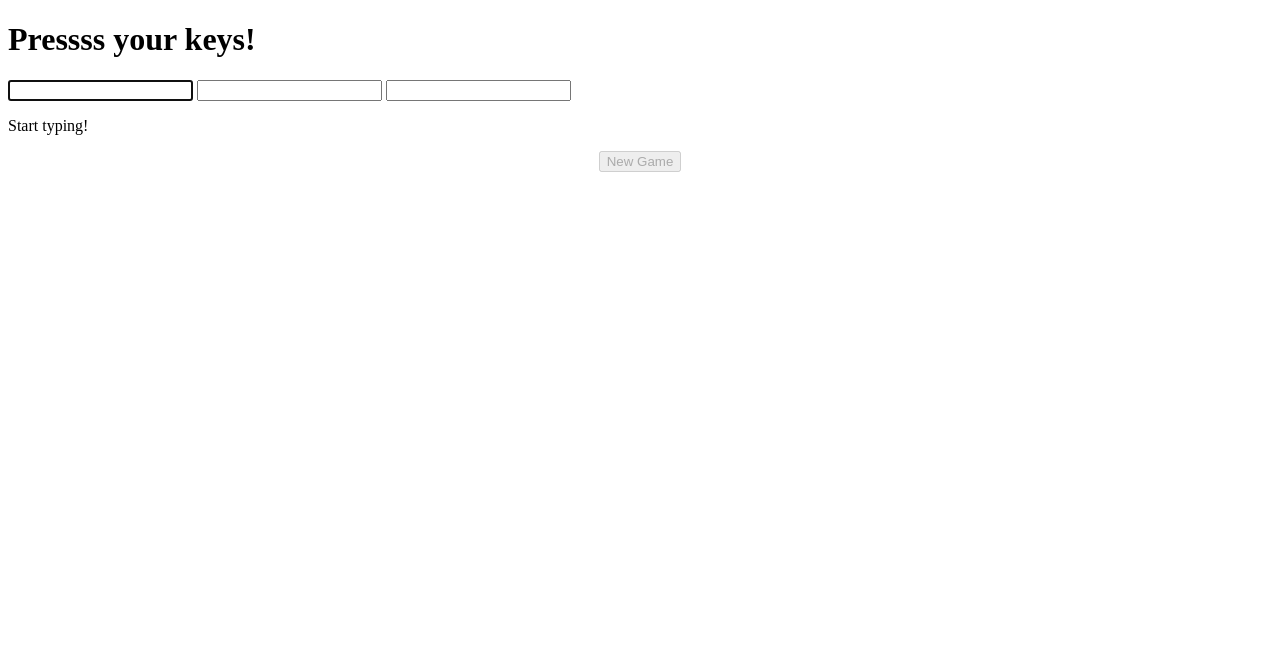
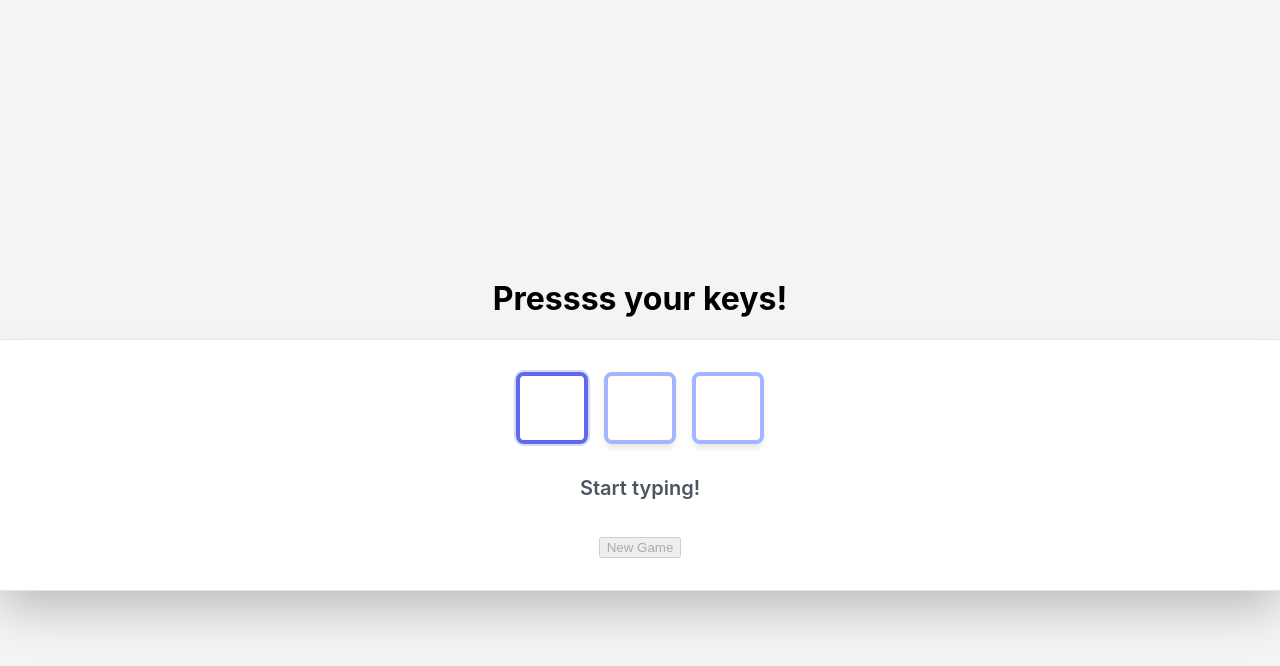
Before and after one commit to csecsemil/ANY_THING, a plain HTML site: page index.html in a window 1280 px wide. Drawn offline with Linux system fonts and the light colour scheme.

Commit message:
fix stylelink and CSS structure for better styling

```diff
--- a/index.html
+++ b/index.html
@@ -4,7 +4,7 @@
     <meta charset="UTF-8">
     <meta name="viewport" content="width=device-width, initial-scale=1.0">
     <title>Word_Guess_Game</title>
-    <link rel="stylesheet" href="styles.css">
+    <link rel="stylesheet" href="style.css">
 </head>
 <body class="main-body">
 
--- a/style.css
+++ b/style.css
@@ -1,7 +1,63 @@
+
+
+
 body {
     background-color: #f3f4f6;
     min-height: 100vh;
     display: flex;
     flex-direction: column;
+    align-items: center;
+    justify-content: center; /*fuggoleges kozepre igazitas*/
+    padding: 1rem;
+    font-family: 'Inter', sans-serif;
+}
 
+.game-card {
+    background-color: white;
+    padding: 2rem;
+    border-radius: 0.75rem;
+    box-shadow: 0 25px 50px -10px rgba(0, 0, 0, 0.25);/*eros arnyek*/
+    width: 100%;
+    max-width: 100%;
+    border: 1px solid #e5e7eb;
 }
+
+.input-container {
+    display: flex;
+    justify-content: center;
+    gap: 1rem;/*elemek kozotti távolsag*/
+    margin-bottom: 2rem;
+}
+
+.letter-box {
+    width: 4rem;
+    height: 4rem;
+    font-size: 2.25rem;
+    text-align: center;
+    text-transform: uppercase;
+    transition: all 0.2s ease-in-out;
+    border: 4px solid #a5b4fc;
+    border-radius: 0.5rem;
+    padding: 0;
+    box-shadow: 0 5px 6px -1px rgba(0, 0, 0, 0.1);
+    background-color: white;
+    caret-color: transparent;
+    padding: 0;
+    color: #333;
+    font-weight: 700;
+}
+
+.letter-box:focus {
+    border-color: #6366f1;
+    outline: none;
+    box-shadow: 0 0 0 2px rgba(91, 107, 180, 0.25)
+}
+
+.message {
+    font-size: 1.25rem;
+    text-align: center;
+    font-weight: 600;
+    color: #4b5563;
+    height: 2.5rem;
+    margin: ;
+}
```
